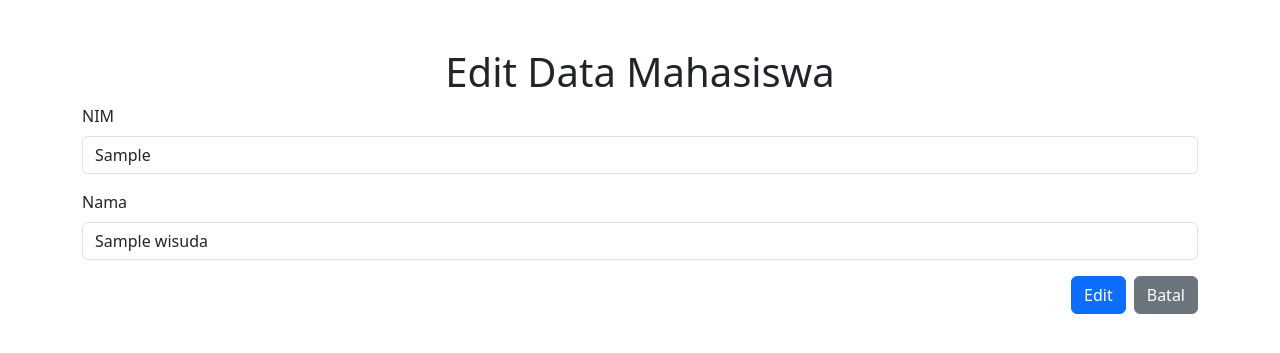
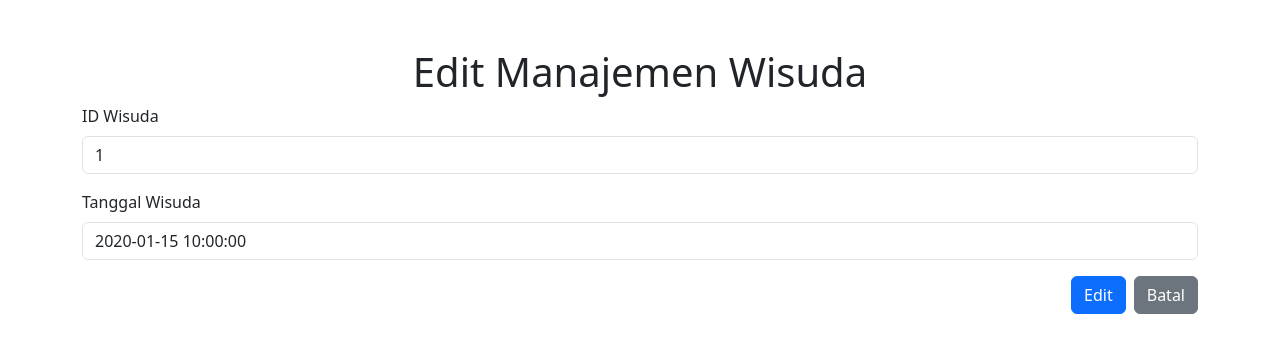
Before and after one commit to Nikkoadr/tugas_kelompok_pbo_lanjut, a Flask app: page /manajemen_wisuda/edit/1 in a window 1280 px wide. Shown: the top 353 px of the page. Run offline with Flask 3, Linux system fonts and the light colour scheme; tables that the repository leaves empty or names only in its code hold one stand-in row (values such as "Sample post").

Commit message:
msh edit manajemen wisuda

```diff
--- a/modules/manajemen_wisuda/Manajemen_wisudaModel.py
+++ b/modules/manajemen_wisuda/Manajemen_wisudaModel.py
@@ -3,8 +3,8 @@ from connection import get_db
 
 class Manajemen_wisudaModel(CoreModel):
     def __init__(self):
-        self.table_name = "manajemen_wisuda"
-        self.table_id = "id_manajemen_wisuda"
+        self.table_name = "wisuda"
+        self.table_id = "id_wisuda"
 
     def get_nama(self):
         connection = get_db()
--- a/modules/manajemen_wisuda/Manajemen_wisudaView.py
+++ b/modules/manajemen_wisuda/Manajemen_wisudaView.py
@@ -5,7 +5,7 @@ class Manajemen_wisudaView:
 
     @staticmethod
     def index():
-        data = Manajemen_wisudaModel().get_nama()
+        data = Manajemen_wisudaModel().all()
         return render_template('manajemen_wisuda_index.html',data=data) #jsonify(data)
 
     @staticmethod
@@ -16,11 +16,10 @@ class Manajemen_wisudaView:
     def store():
         obj = Manajemen_wisudaModel()
         post = request.form
-        obj.nim = post['nim']
-        obj.nama = post['nama']
-        Data_alumniModel().store(obj)
+        obj.tanggal_wisuda = post['tgl_wisuda']
+        Manajemen_wisudaModel().store(obj)
         flash('Data berhasil ditambahkan', 'success')
-        return redirect('/ta_mahasiswa')
+        return redirect('/manajemen_wisuda')
 
     @staticmethod
     def edit(id):
@@ -33,7 +32,7 @@ class Manajemen_wisudaView:
         if data:
             post = request.form
             obj = Manajemen_wisudaModel()
-            obj.nim = post['nim']
+            obj.id = post['t']
             obj.nama = post['nama']
             Manajemen_wisudaModel().update(id, obj)
             flash('Data berhasil diperbarui', 'success')
--- a/modules/manajemen_wisuda/templates/manajemen_wisuda_edit.html
+++ b/modules/manajemen_wisuda/templates/manajemen_wisuda_edit.html
@@ -8,15 +8,15 @@
 </head>
 <body>
     <div class="container mt-5">
-        <h1 class="text-center">Edit Data Mahasiswa</h1>
-        <form action="/data_alumni/update/{{ obj.id_lulus }}" method="POST">
+        <h1 class="text-center">Edit Manajemen Wisuda</h1>
+        <form action="/manajemen_wisuda/update/{{ obj.id_wisuda }}" method="POST">
             <div class="mb-3">
-                <label for="nim" class="form-label">NIM</label>
-                <input id="nim" name="nim" type="text" class="form-control" value="{{ obj.nim }}" required>
+                <label for="id_wisuda" class="form-label">ID Wisuda</label>
+                <input id="id_wisuda" name="id_wisuda" type="text" class="form-control" value="{{ obj.id_wisuda }}" required>
             </div>
             <div class="mb-3">
-                <label for="nama" class="form-label">Nama</label>
-                <input id="nama" name="nama" type="text" class="form-control" value="{{ obj.nama }}" required>
+                <label for="tgl_wisuda" class="form-label">Tanggal Wisuda</label>
+                <input id="tgl_wisuda" name="tgl_wisuda" type="text" class="form-control" value="{{ obj.tgl_wisuda }}" required>
             </div>
             <a href="/id_lulus" class="btn btn-secondary float-end ms-2">Batal</a>
             <input type="submit" value="Edit" class="btn btn-primary float-end">
```
Also changed, not shown: modules/manajemen_wisuda/templates/manajemen_wisuda_create.html (+4 -8 lines), modules/manajemen_wisuda/templates/manajemen_wisuda_index.html (+9 -13 lines).
